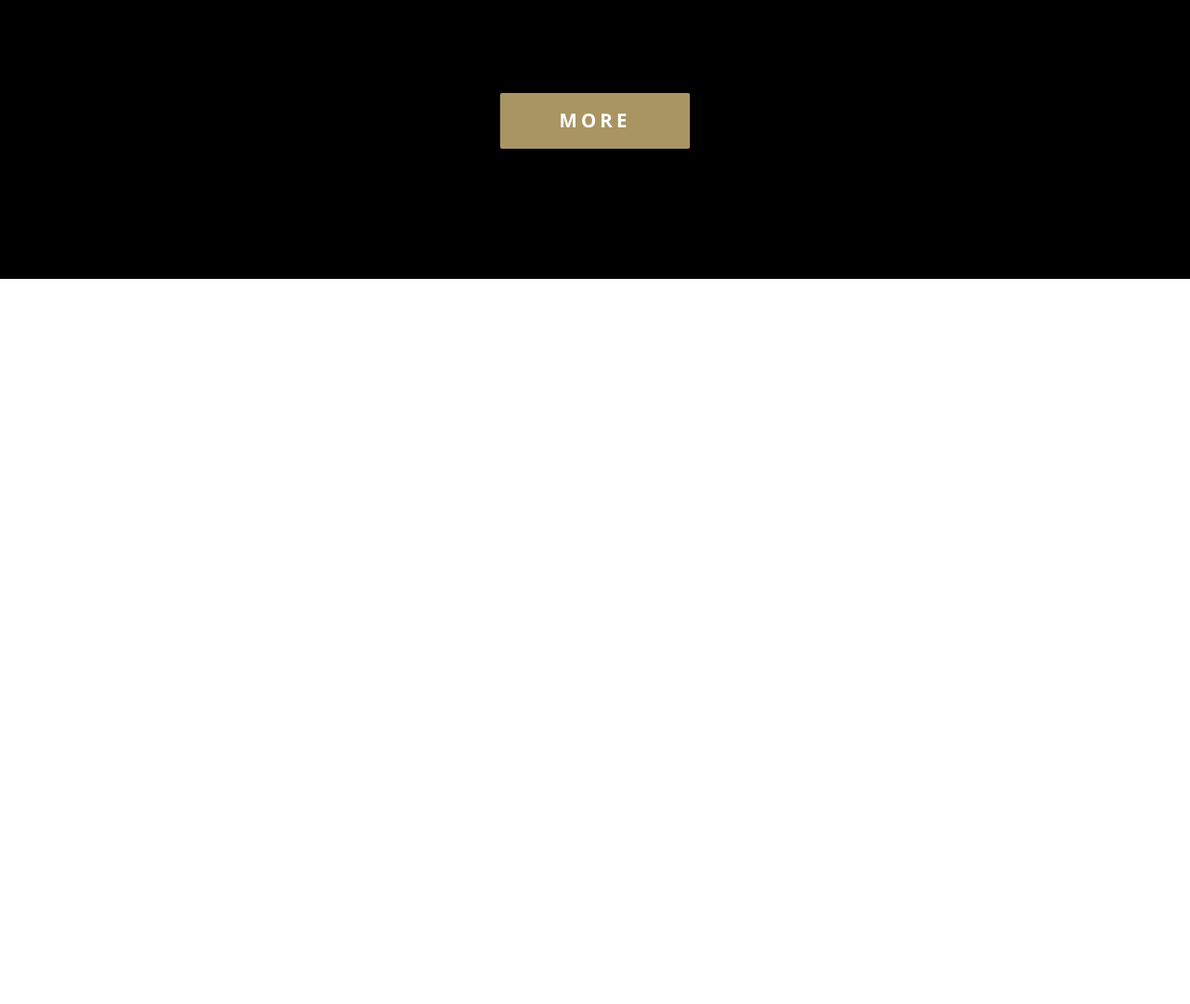
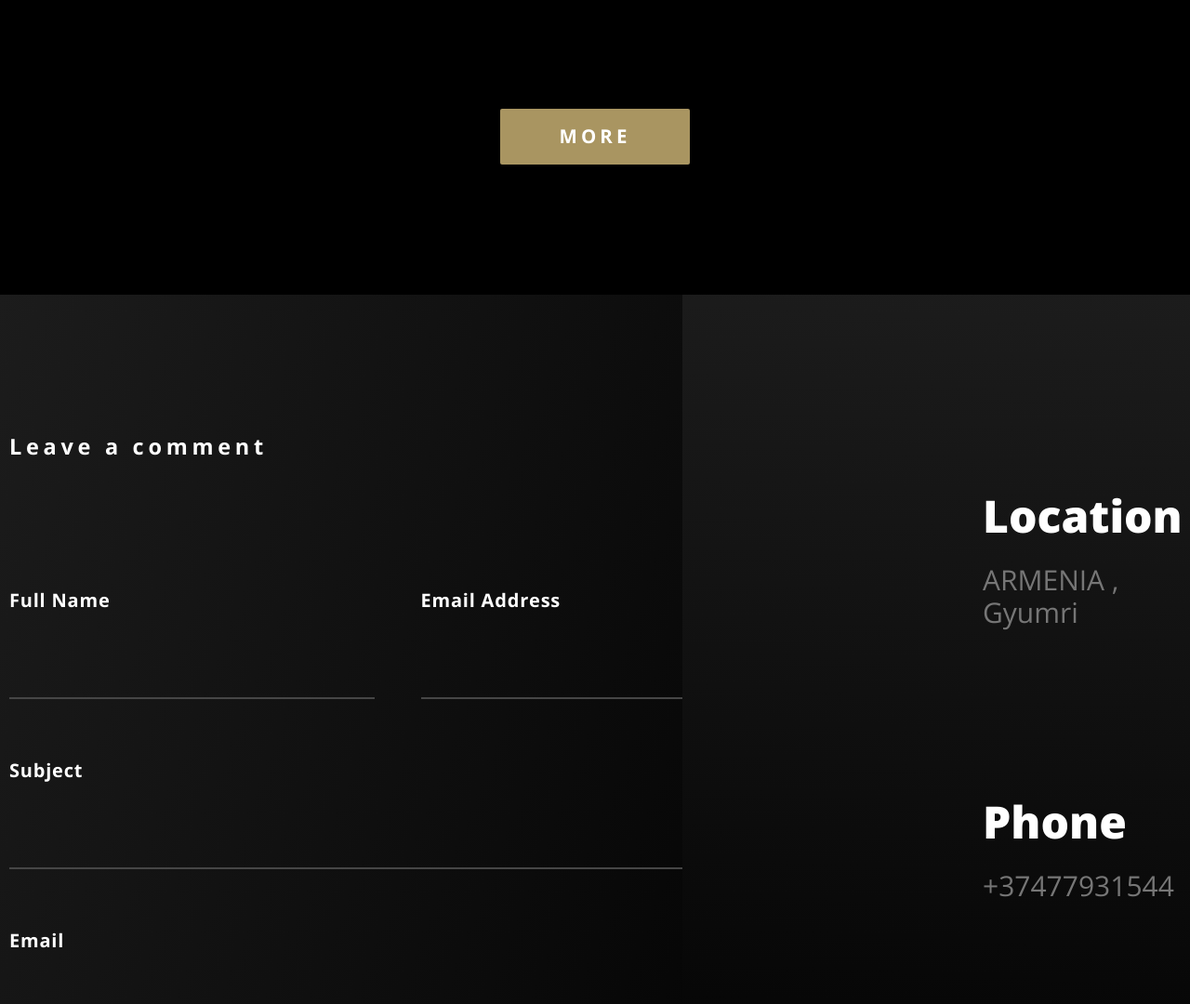
Before and after one commit to Mher-777/CV, a website: page app/index.html in a window 1280 px wide. Shown: the part 7858-8938 px from the top of the page at 93% size. Before the commit the page ends 8158 px from the top, so only its background shows below. Drawn offline with nearby package versions, Linux system fonts and the light colour scheme; files whose address does not match are found by name.

Commit message:
added contact section

```diff
--- a/app/index.html
+++ b/app/index.html
@@ -385,6 +385,8 @@
             </div>
         </section>
 
+        <!-- Portfolio -->
+
         <section class="portfolio">
             <div class="container">
                 <h3 class="portfolio__title title">
@@ -451,6 +453,8 @@
                 </div>
             </div>
         </section>
+
+        <!-- Blog -->
 
         <section class="blog">
             <div class="container">
@@ -579,7 +583,6 @@
                             </div>
                         </div>
                     </div>
-
                 </div>
                 <div class="blog__bottom">
                     <button class="blog__bottom-button button" type="button">
@@ -588,6 +591,63 @@
                 </div>
             </div>
         </section>
+
+        <!-- Contact Us -->
+
+        <section class="contact">
+            <div class="contact__wrapper">
+                <div class="container">
+                    <div class="contact__inner">
+                        <div class="contact__content">
+                            <h4 class="contact__content-title">Leave a comment</h4>
+                            <form action="#" class="contact__form">
+                                <div class="contact__form-row">
+                                    <label class="contact__form-box contact__form-box-top">Full Name
+                                        <input class="contact__form-input" type="text" required>
+                                    </label>
+                                    <label class="contact__form-box contact__form-box-top">Email Address
+                                        <input class="contact__form-input" type="email" required>
+                                    </label>
+                                </div>
+                                <div class="contact__form-row">
+                                    <label class="contact__form-box">
+                                        Subject
+                                        <input class="contact__form-input" type="text" required>
+                                    </label>
+                                </div>
+                                <div class="contact__form-row">
+                                    <label class="contact__form-box">
+                                        Email
+                                        <textarea class="contact__form-textarea"></textarea>
+                                    </label>
+                                </div>
+                                <button class="contact__form-btn button" type="submit">Send</button>
+                            </form>
+                        </div>
+                        <div class="contact__info">
+                            <ul class="contact__info-list">
+                                <li class="contact__info-item">
+                                    <h4 class="contact__info-title">Location</h4>
+                                    <a class="contact__info-link"
+                                        href="https://www.google.com/maps/place/%D4%B3%D5%B5%D5%B8%D6%82%D5%B4%D6%80%D5%AB/@40.7843231,43.770366,12z/data=!3m1!4b1!4m5!3m4!1s0x4041fb8b9b34fc9f:0x4f4bed0e45f99102!8m2!3d40.7929026!4d43.8464971">ARMENIA
+                                        , Gyumri</a>
+                                </li>
+                                <li class="contact__info-item">
+                                    <h4 class="contact__info-title">Phone</h4>
+                                    <a class="contact__info-link" href="tel:+37477931544">+37477931544</a>
+                                </li>
+                                <li class="contact__info-item">
+                                    <h4 class="contact__info-title">Email</h4>
+                                    <a class="contact__info-link"
+                                        href="mailto:mherjan2003@mail.ru">mherjan2003@mail.ru</a>
+                                </li>
+                            </ul>
+                        </div>
+                    </div>
+                </div>
+            </div>
+        </section>
+
     </main>
 
 
--- a/app/scss/style.scss
+++ b/app/scss/style.scss
@@ -585,6 +585,7 @@
   &__item-link {
     min-height: 480px;
     position: relative;
+    display: block;
     width: 100%;
     background-repeat: no-repeat;
     background-size: cover;
@@ -610,21 +611,151 @@
   }
 
   &__item-day {
-     color: #797979;
-     font-weight: 400;
-     margin-bottom: 20px;
+    color: #797979;
+    font-weight: 400;
+    margin-bottom: 20px;
   }
 
   &__item-text {
-      font-weight: 600;
-      color: #fff;
+    font-weight: 600;
+    color: #fff;
   }
-  &__bottom-button{
-
+  &__bottom {
+    margin-top: 30px;
   }
-  &__bottom{
+  &__bottom {
     text-align: center;
   }
 }
 
+.contact {
+  &__wrapper {
+    padding: 150px 0;
+    background-image: linear-gradient(
+      -249deg,
+      #1c1c1c 0%,
+      #030303 66%,
+      #030303 100%
+    );
+    color: #fff;
+    position: relative;
+    &::before {
+      content: "";
+      position: absolute;
+      right: 0;
+      top: 0;
+      max-width: 546px;
+      width: 100%;
+      background-image: linear-gradient(
+        -177deg,
+        #1c1c1c 0%,
+        #030303 66%,
+        #030303 100%
+      );
+      height: 100%;
+    }
+  }
+  &__inner {
+    display: flex;
+    justify-content: space-between;
+  }
+  &__content {
+    max-width: 835px;
+    width: 100%;
+    margin-right: 50px;
+  }
+
+  &__content-title {
+    font-size: 23.5px;
+    font-weight: bold;
+    letter-spacing: 4.7px;
+    margin-bottom: 140px;
+  }
+
+  &__form {
+    width: 100%;
+    text-align: right;
+  }
+
+  &__form-row {
+    display: flex;
+  }
+  &__form-box-top {
+    max-width: 395px;
+    width: 100%;
+    & + & {
+      margin-left: 50px;
+    }
+  }
+
+  &__form-box {
+    font-size: 20px;
+    font-weight: bold;
+    margin-bottom: 65px;
+    letter-spacing: 0.8px;
+    width: 100%;
+    text-align: left;
+  }
+
+  &__form-input {
+    display: block;
+    border: none;
+    background-color: transparent;
+    border-bottom: 2px solid #464646;
+    padding-top: 55px;
+    padding-bottom: 15px;
+    padding-left: 5px;
+    padding-right: 5px;
+    width: 100%;
+    color: #fff;
+    &::placeholder {
+      color: #fff;
+    }
+  }
+
+  &__form-textarea {
+    border: none;
+    background-color: transparent;
+    border-bottom: 2px solid #fff;
+    display: block;
+    height: 170px;
+    width: 100%;
+    resize: none;
+    outline: none;
+    margin-top: 65px;
+    color: #fff;
+    text-align: left;
+  }
+
+  &__form-btn {
+    margin-top: -30px;
+  }
+
+  &__info {
+    position: relative;
+    max-width: 323px;
+    width: 100%;
+    padding: 60px 0 100px 110px;
+  }
+
+  &__info-list {
+  }
+
+  &__info-item {
+    margin-bottom: 180px;
+  }
+
+  &__info-title {
+    color: #fff;
+    font-size: 48px;
+    font-weight: 800;
+    margin-bottom: 25px;
+  }
+
+  &__info-link {
+    font-size: 30px;
+    color: $color-gray;
+  }
+}
+
 @import "media";
```
Also changed, not shown: app/css/style.min.css.
